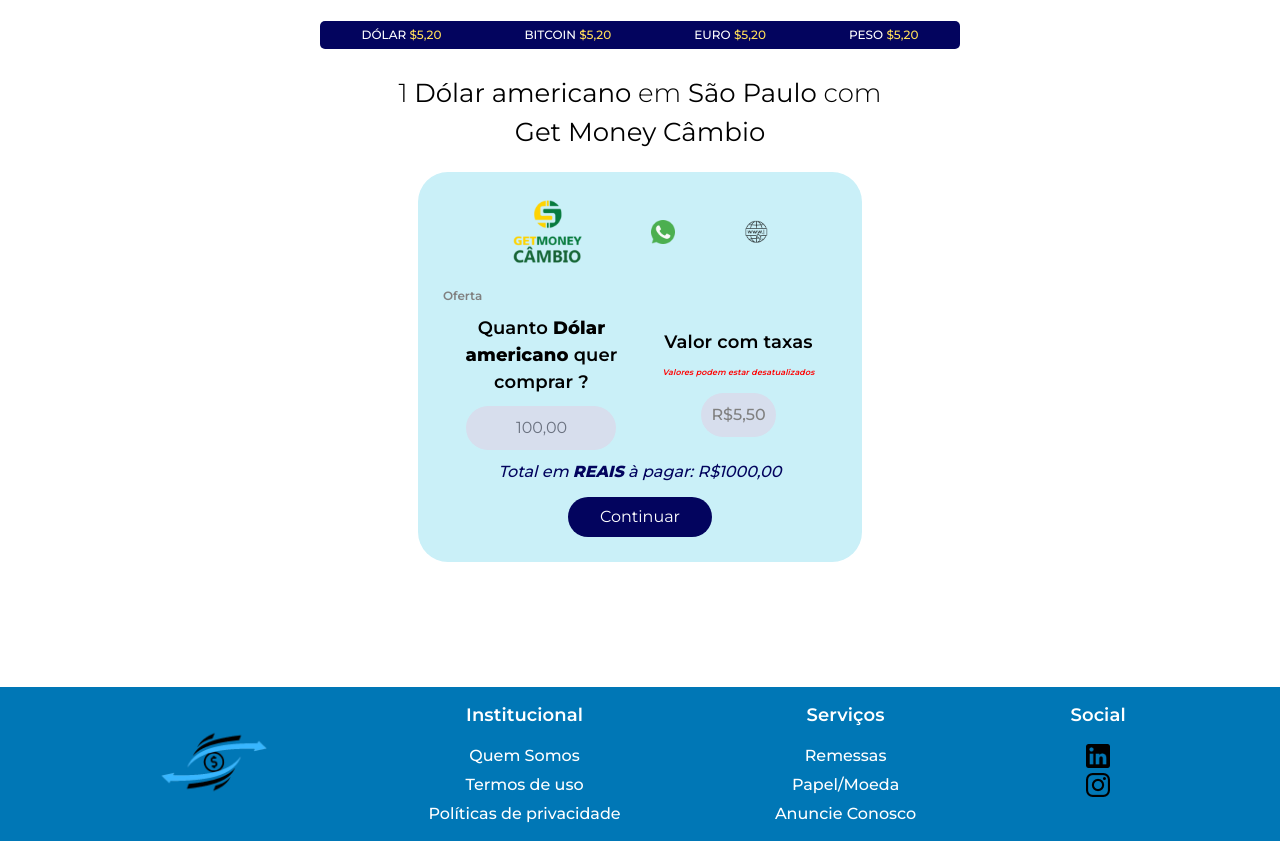
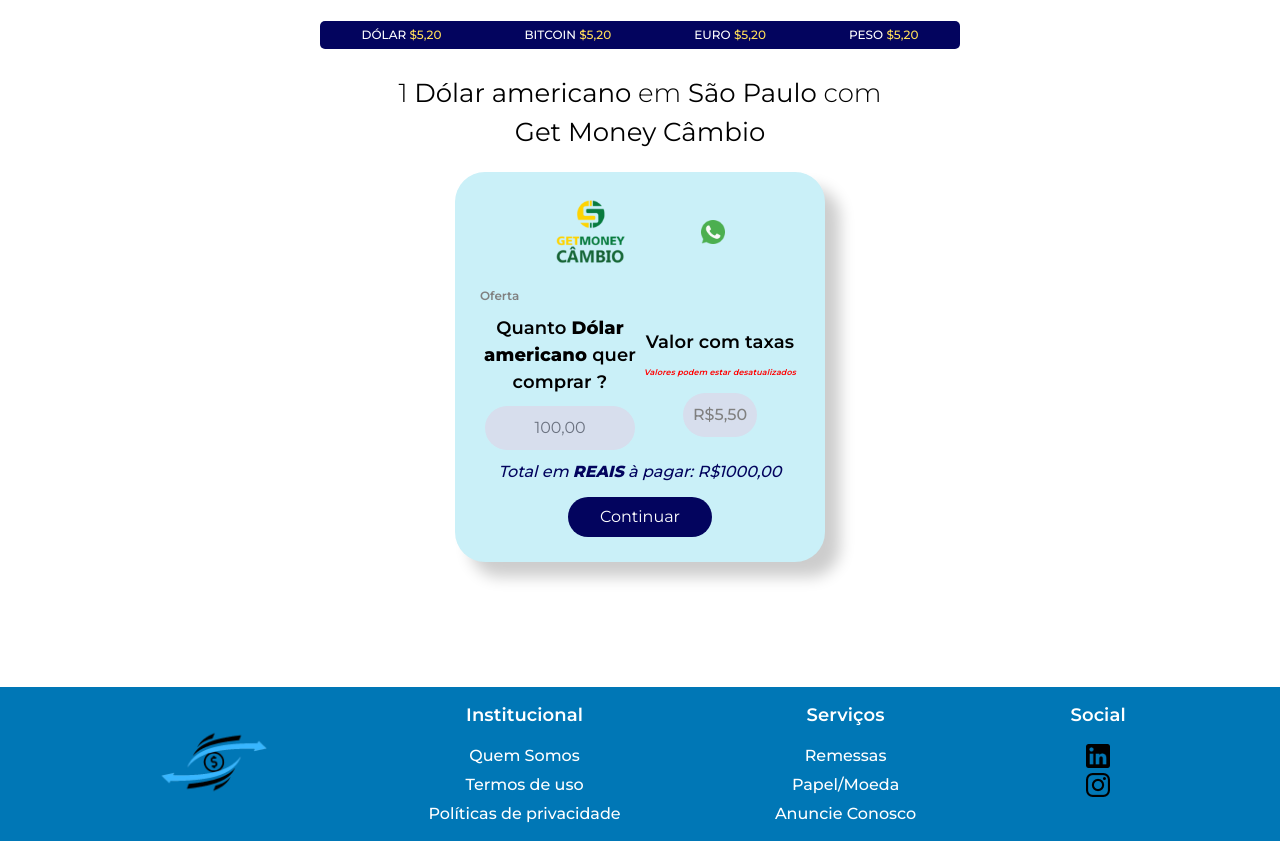
Before and after one commit to jeffersonnunesfonseca/emoneycambio, a Flask app: page /negociacao/1/1/1/1/1 in a window 1280 px wide. Shown: the part 84-925 px from the top of the page. Run offline with Flask 3, Linux system fonts and the light colour scheme.

Commit message:
mask pfpj

```diff
--- a/emoneycambio/static/css/portal/negotiation-tourism/style.css
+++ b/emoneycambio/static/css/portal/negotiation-tourism/style.css
@@ -35,7 +35,8 @@
     /* font-weight: 300; */
     padding: 25px;
     border-radius: 30px;
-    width: 60%;
+    width: 50%;
+    box-shadow: 15px 15px 15px rgb(0 0 0 / 20%);
 }
 
 .company-contacts-header {
@@ -49,6 +50,7 @@
     display: flex;
     align-items: center;
     justify-content: center;
+    transition: 0.3s;
 }
 
 .form-step {
--- a/emoneycambio/static/js/portal/negotiation-tourism/index.js
+++ b/emoneycambio/static/js/portal/negotiation-tourism/index.js
@@ -63,8 +63,6 @@ function nextStepForm(e) {
         }
     }
 
-
-
     let newUrl = `${currentUrlPath}?step=${data['nextstep']}`
 
     console.log(data, newUrl)
--- a/emoneycambio/templates/portal/base.html
+++ b/emoneycambio/templates/portal/base.html
@@ -14,9 +14,14 @@
         <header>
             <div class="logo">
                 <div>
-                    <img src="{{ url_for('static', filename='images/logo.png') }}" alt="facebook" width="100" />
+                    <a href="/">
+                        <img src="{{ url_for('static', filename='images/logo.png') }}" alt="facebook" width="100" />
+                    </a>
                 </div>
-                <span class="subtitle-font-style">E-Money Câmbio</span>
+                <a href="/">
+
+                    <span class="subtitle-font-style">E-Money Câmbio</span>
+                </a>
             </div>
             <ul>
                 <li>
@@ -49,7 +54,10 @@
             {% block content %}{% endblock %}
             <footer>
                 <div>
-                    <img src="{{ url_for('static', filename='images/logo.png') }}" alt="facebook" width="120" />
+                    <a href="/">
+
+                        <img src="{{ url_for('static', filename='images/logo.png') }}" alt="facebook" width="120" />
+                    </a>
                 </div>
 
                 <div>
--- a/emoneycambio/templates/portal/negotiation-tourism/forms/step-3.html
+++ b/emoneycambio/templates/portal/negotiation-tourism/forms/step-3.html
@@ -1,7 +1,9 @@
 <div id="form-step" class="form-step success-step">
 
-    <p class="title-font-style">Em breve seu personal câmbio entrará em contato com você! </p>
-    <img src="{{ url_for('static', filename='images/success-form.jpg') }}" width="170"/>
+    <p class="title-font-style" style="max-width: 85%;">Em breve seu personal câmbio entrará em contato com você! </p>
+    <div style="width: 170px;height: 170px;transition: 0.3s;">
+        <img src="{{ url_for('static', filename='images/success-form.jpg') }}" width="170"/>
+    </div>
     <span class="text-font-style" style="color: gray;"> Ecaminhamos sua proposta para a Frente Corretora e também para outros parceiros para que você possa ter a melhor oferta possivel.</span>
     <a href="/" class="subtile-font-style button" style="margin-bottom: 20px;">Realizar nova cotação</a>
 </div>
--- a/emoneycambio/templates/portal/negotiation-tourism/index.html
+++ b/emoneycambio/templates/portal/negotiation-tourism/index.html
@@ -19,9 +19,9 @@
                 <img src="{{ url_for('static', filename='icons/phone.png') }}" width="24">
             </a>
             {% endif %}
-            <a target="_blank" rel="noreferrer nofollow" href="{{data.company.site}}?origin=emoneycambio">
+            <!-- <a target="_blank" rel="noreferrer nofollow" href="{{data.company.site}}?origin=emoneycambio">
                 <img src="{{ url_for('static', filename='icons/web-domain.png') }}" width="24" />
-            </a>
+            </a> -->
         </div>
 
         <div id="steps">
--- a/emoneycambio/templates/portal/search-result/index.html
+++ b/emoneycambio/templates/portal/search-result/index.html
@@ -22,9 +22,9 @@
                         <img src="{{ url_for('static', filename='icons/phone.png') }}" width="24">
                     </a>
                     {% endif %}
-                    <a target="_blank" rel="noreferrer nofollow" href="{{result.site}}?origin=emoneycambio">
+                    <!-- <a target="_blank" rel="noreferrer nofollow" href="{{result.site}}?origin=emoneycambio">
                         <img src="{{ url_for('static', filename='icons/web-domain.png') }}" width="24" />
-                    </a>
+                    </a> -->
                 </div>
                 <div class="company-buttons">
                     <input class="button buy-button" type="button" value="Comprar" onclick="goToNegotiation(event,'comprar', {{result['id']}}, 'papel-moeda')">
```
Also changed, not shown: emoneycambio/static/css/portal/home/style.css (+6 -1 lines).
